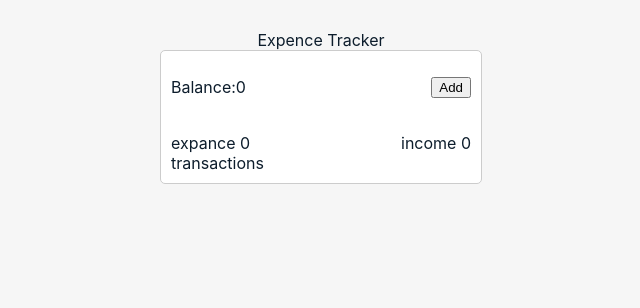
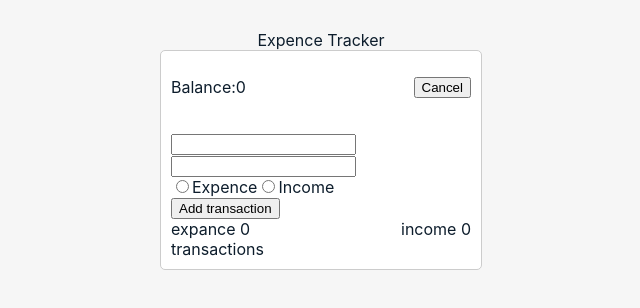
Before and after one commit to hedieh-heydari/Expance-tracker, a React (Create React App) app: page / in a window 1280 px wide. Both pictures are taken after a click on the button "Add". Shown: the top 308 px of the page, without its empty margins (319-959 px from the left). Built offline with nearby package versions, Linux system fonts and the light colour scheme.

Commit message:
expand transaction form component

```diff
--- a/src/component/ExpenceApp.js
+++ b/src/component/ExpenceApp.js
@@ -1,4 +1,5 @@
 import { useState } from "react";
+import Overview from "./Overview";
 import Transaction from "./Transaction";
 
 const ExpenceApp = () => {
@@ -9,14 +10,7 @@ const ExpenceApp = () => {
   return (
     <>
       <section className="container">
-        <div className="topSection">
-          <p>Balance:{income - expence}</p>
-          <button>Add</button>
-        </div>
-        <div className="resultSection">
-          <div>expance {expence}</div>
-          <div>income {income}</div>
-        </div>
+        <Overview income={income} expence={expence} />
         <Transaction transaction={transaction} />
       </section>
     </>
--- /dev/null
+++ b/src/component/Overview.js
@@ -0,0 +1,25 @@
+import { useState } from "react";
+import TransactionForm from "./TransactionForm";
+
+const Overview = ({ income, expence }) => {
+  const [isShow, setIsShow] = useState(false);
+  return (
+    <>
+      <div className="topSection">
+        <p>Balance:{income - expence}</p>
+        <button onClick={() => setIsShow((prevState) => !prevState)}>
+          {isShow ? "Cancel" : "Add"}
+        </button>
+      </div>
+
+      {isShow && <TransactionForm />}
+
+      <div className="resultSection">
+        <div>expance {expence}</div>
+        <div>income {income}</div>
+      </div>
+    </>
+  );
+};
+
+export default Overview;
--- /dev/null
+++ b/src/component/TransactionForm.js
@@ -0,0 +1,24 @@
+const TransactionForm = () => {
+  return (
+    <>
+      <form>
+        <input type="text" name="desc" />
+        <input
+          type="number"
+          name="amount
+        "
+        />
+        <div>
+          <input type="radio" value="expence" name="type" />
+          <label>Expence</label>
+
+          <input type="radio" value="income" name="type" />
+          <label>Income</label>
+        </div>
+        <button>Add transaction</button>
+      </form>
+    </>
+  );
+};
+
+export default TransactionForm;
```
